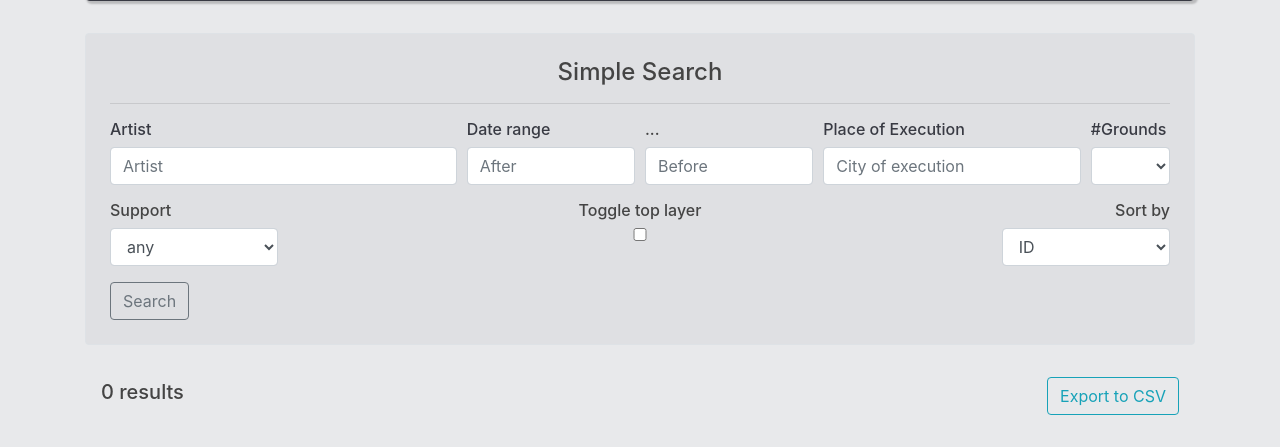
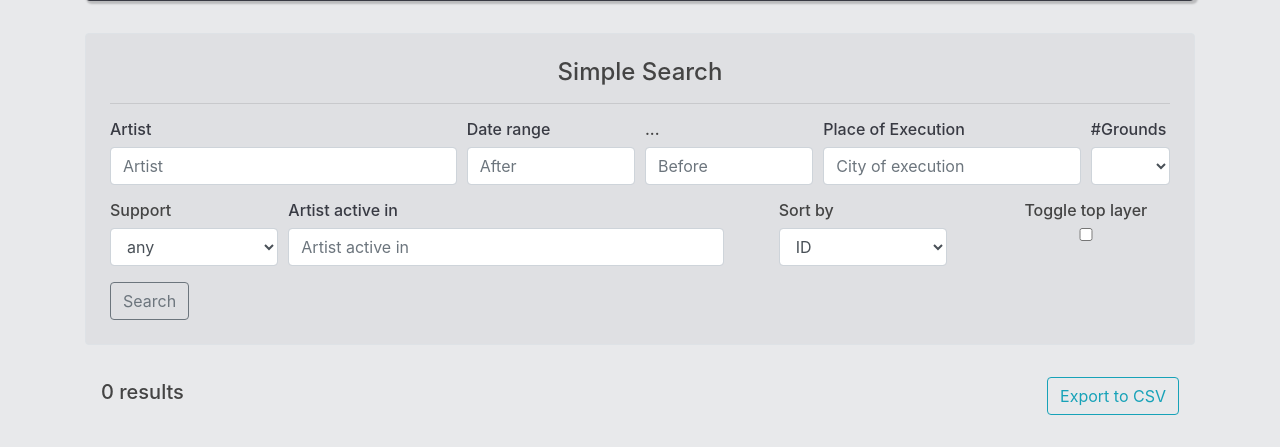
Before and after one commit to TAHPaul/DttG_db, a Django app: page /entries-table-simple/ in a window 1280 px wide. Shown: the part 332-779 px from the top of the page. Run offline with Django 4.2, Linux system fonts and the light colour scheme; data that the repository does not hold is empty; some libraries are stand-ins or nearby versions.

Commit message:
CSV export + references update
minor textual changes; csv export expanded

```diff
--- a/data/templates/data/table_simple_query.html
+++ b/data/templates/data/table_simple_query.html
@@ -77,17 +77,12 @@ Tabular data
 			            </select>
 			        </div>
 			    </div>
-				<div class="col"></div>
-				<div class="col-2 text-center">
-					<h6>Toggle top layer</h6>
-					{% if 'toplayervis' in request.GET %}
-						<input class = "form-control" type="checkbox" name="toplayervis" aria-label checked>
-					{% else %}
-						<input class = "form-control" type="checkbox" name="toplayervis" aria-label>
-					{% endif %}
+			    <div class="col-5">
+					<h6 style="color: #383a43">Artist active in</h6>
+					<input class="form-control" type="search" name="active" placeholder="Artist active in" aria-label="search">
 				</div>
 			    <div class="col"></div>
-				<div class="col-2 text-right">
+			    <div class="col-2 text-left">
 			        <h6>Sort by</h6>
 			        <div class="form-group">
 			            <select class="form-control" id="sortby" name="sortby">
@@ -101,6 +96,15 @@ Tabular data
 			                <option>Uppermost ground</option>
 			            </select>
 			        </div>
+			    </div>
+			    <div class="col"></div>
+			    <div class="col-2 text-center">
+			        <h6>Toggle top layer</h6>
+			        {% if 'toplayervis' in request.GET %}
+			            <input class = "form-control" type="checkbox" name="toplayervis" aria-label checked>
+			        {% else %}
+			            <input class = "form-control" type="checkbox" name="toplayervis" aria-label>
+			        {% endif %}
 			    </div>
 			</div>
 			<div class="text-left"><button class="btn btn-outline-secondary" type="submit">Search</button></div>
--- a/data/views.py
+++ b/data/views.py
@@ -154,6 +154,12 @@ def data_table_simple(request):
         else:
             artworks = artworks
 
+    if 'active' in request.GET:
+        active = request.GET['active']
+        if active:
+            artworks = Artwork.objects.filter(Q(artist1__centres_of_activity__icontains=active) | Q(artist2__centres_of_activity__icontains=active))
+        else:
+            artworks = artworks
 
     if 'sortby' in request.GET:
         sortby = request.GET['sortby']
@@ -222,6 +228,13 @@ def csv_export_simple(request):
         else:
             artworks = artworks
 
+    if 'active' in request.GET:
+        active = request.GET['active']
+        if active:
+            artworks = artworks.filter(artist1__centres_of_activity__icontains=active)
+        else:
+            artworks = artworks
+
     if 'sortby' in request.GET:
         sortby = request.GET['sortby']
         if sortby == 'ID':
@@ -243,6 +256,8 @@ def csv_export_simple(request):
 
     artworks = artworks.distinct()
 
+    print('queryset is:', artworks)
+
     response = HttpResponse(content_type='text/csv')
     response['Content-Disposition'] = 'attachment; filename=DttG_simple_query.csv'
 
@@ -259,8 +274,12 @@ def csv_export_simple(request):
         'Date 1',
         'Date 2',
         'Date bin (5 years)',
+        'Support',
+        'Collection',
+        'Accession Number',
         'Number of grounds',
         'Description',
+        'Colour Code',
         'Toplayer Colour',
         'Layer 1 colour',
         'Layer 1 composition',
@@ -313,8 +332,12 @@ def csv_export_simple(request):
             entry.date1,
             entry.date2,
             date_bin5,
+            entry.support,
+            entry.museum.museum_name,
+            entry.accession_number,
             entry.data.no_of_grounds,
             entry.data.description,
+            entry.data.colour_code,
             entry.data.toplayer_colour,
             layer1,
             entry.data.layer1_composition,
@@ -362,8 +385,12 @@ def csv_export_adv(request):
         'Date 1',
         'Date 2',
         'Date bin (5 years)',
+        'Support',
+        'Collection',
+        'Accession Number',
         'Number of grounds',
         'Description',
+        'Colour Code',
         'Toplayer Colour',
         'Layer 1 colour',
         'Layer 1 composition',
@@ -403,7 +430,7 @@ def csv_export_adv(request):
             date_bin5 = int((date_av // 5) * 5)
         else:
             date_av = entry.date1
-            date_bin5 = int((date_av //5) * 5)
+            date_bin5 = int((date_av // 5) * 5)
 
         writer.writerow([
             entry.id,
@@ -416,8 +443,12 @@ def csv_export_adv(request):
             entry.date1,
             entry.date2,
             date_bin5,
+            entry.support,
+            entry.museum.museum_name,
+            entry.accession_number,
             entry.data.no_of_grounds,
             entry.data.description,
+            entry.data.colour_code,
             entry.data.toplayer_colour,
             layer1,
             entry.data.layer1_composition,
```
Also changed, not shown: data/forms.py (+9 -2 lines), data/templates/data/db-info.html (+11 -8 lines), data/templates/data/table_advanced_query.html (+5 -2 lines), db_old.sqlite3 (added), 1 other file. Lines whose indentation alone changed are shown as unchanged.
